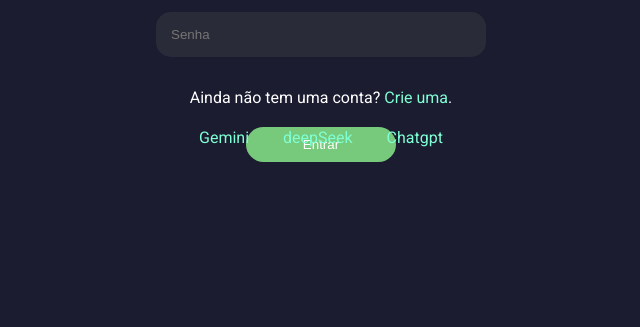
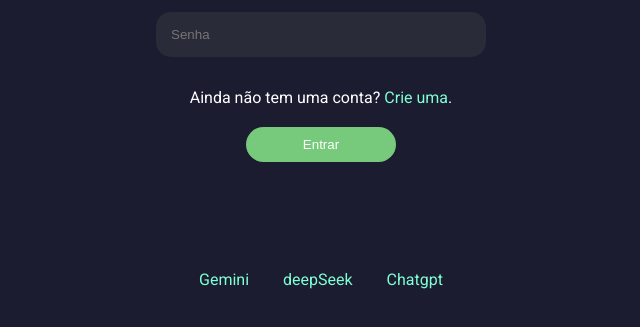
Before and after one commit to Rillaryholanda/Projeto_IA, a plain HTML site: page gemini.html in a window 1280 px wide. Shown: the part 383-710 px from the top of the page, without its empty margins (319-959 px from the left). Drawn offline with Linux system fonts and the light colour scheme.

Commit message:
Update gemini.html

```diff
--- a/gemini.html
+++ b/gemini.html
@@ -60,7 +60,7 @@
         footer {
             position: fixed;
             bottom: 0px;
-            margin-bottom: 270px ;
+            margin-bottom: 10%;
 
         }
 
```
